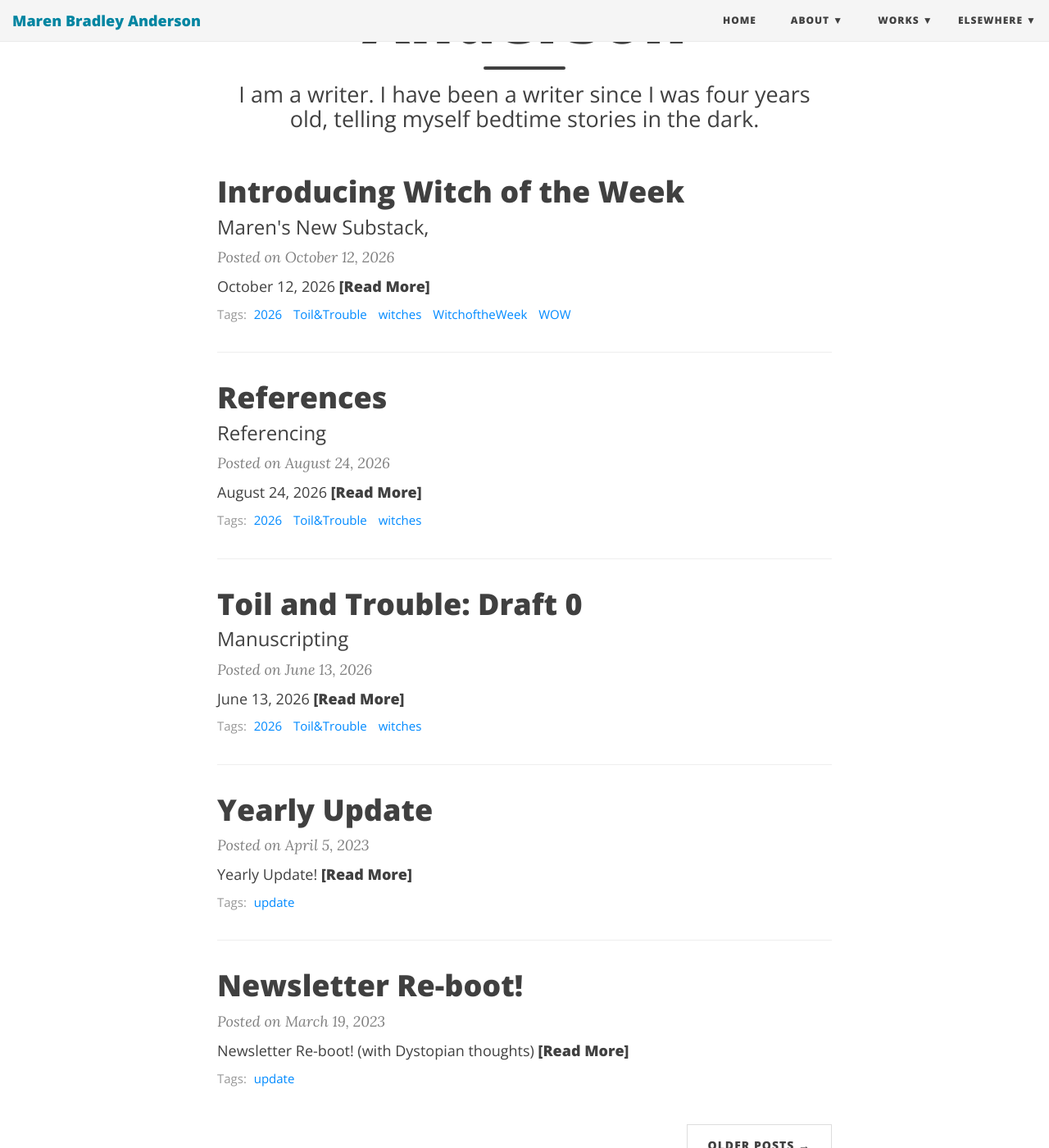
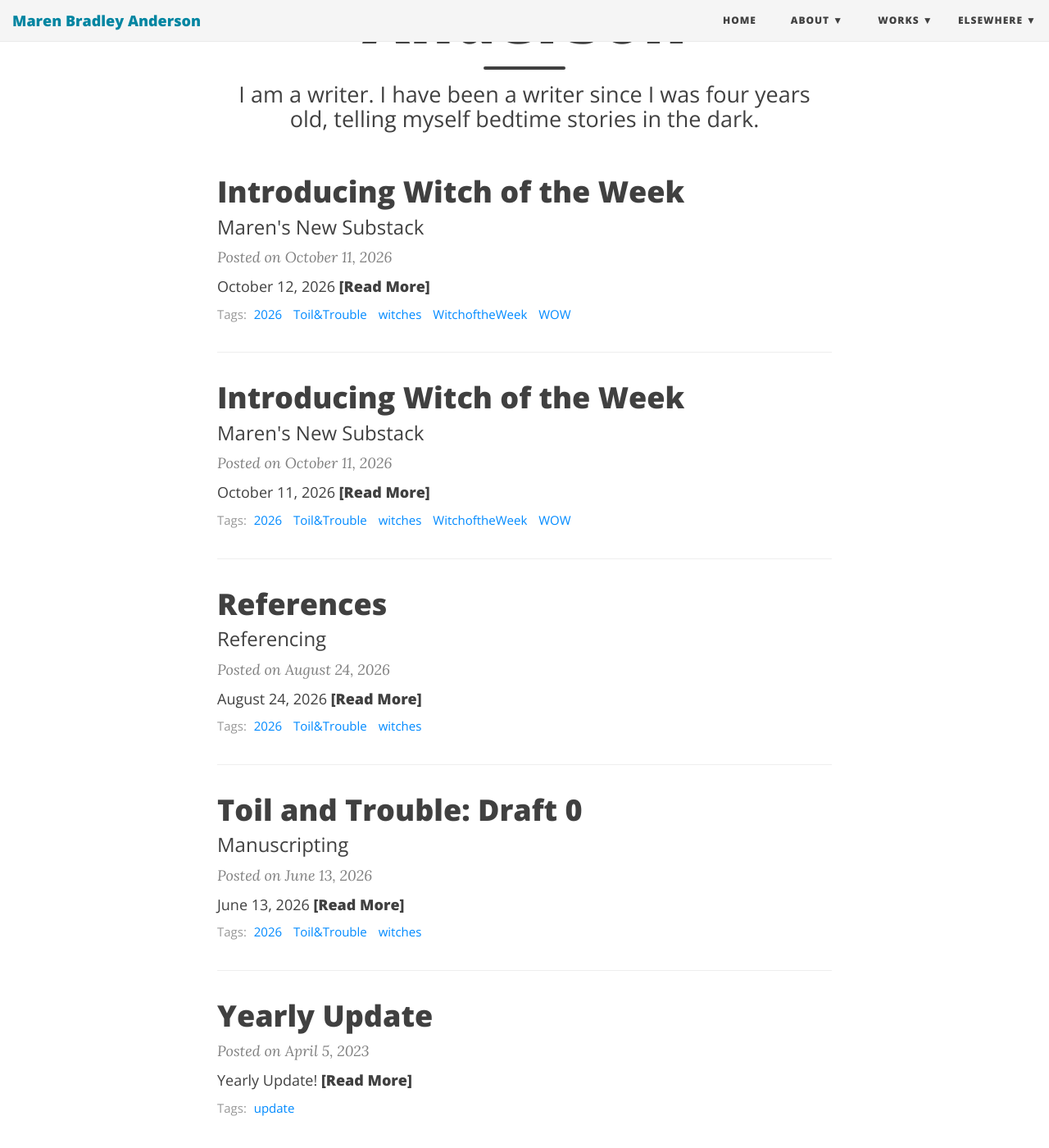
Before and after one commit to marenster/marenster.github.io, a Jekyll site: the page built from index.html, in a window 1280 px wide and 1400 px high, scrolled down 240 px. Shown: the whole window at 82% size. Built offline with Jekyll 4.4.1, drawn with Linux system fonts in a browser that asks for light colours; nearby versions of some CDN libraries; the list of posts is cut into pages by our own code.

Commit message:
Actual intro WOW post

```diff
--- a/_posts/2026-10-11-Introducing-WOW.md
+++ b/_posts/2026-10-11-Introducing-WOW.md
@@ -1,8 +1,8 @@
 ---
 layout: post
 title: "Introducing Witch of the Week"
-date: "2026-10-12"
-subtitle: "Maren's New Substack,"
+date: "2026-10-11 14:51:53 -0700"
+subtitle: "Maren's New Substack"
 tags: 2026 Toil&Trouble witches WitchoftheWeek WOW
 ---
 
```
Also changed, not shown: _posts/2026-10-12-Introducing-WOW.md (added, +25 -0 lines).
